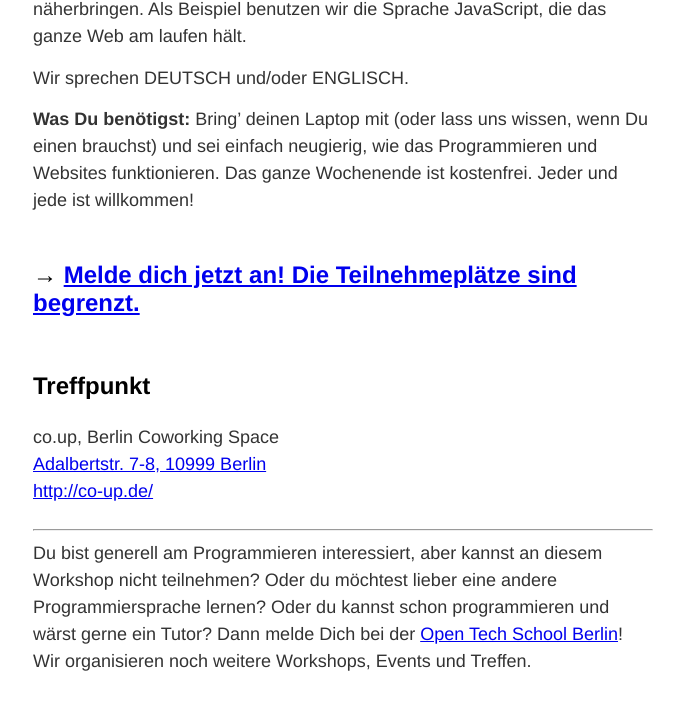
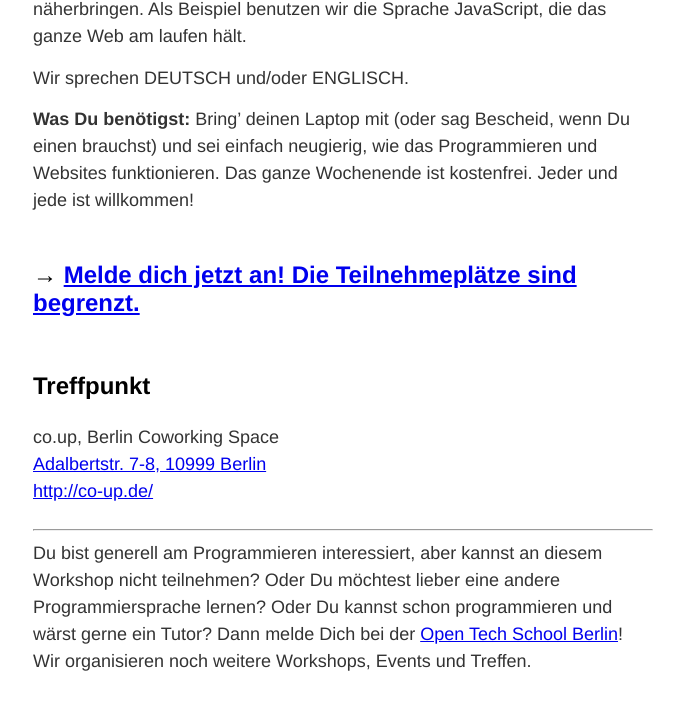
Before and after one commit to OpenTechSchool/python, a Jekyll site: the page built from _posts/2012-07-06-javascript-fuer-absolute-beginner.md, in a window 1280 px wide. Shown: the part 566-1272 px from the top of the page, without its empty margins (297-981 px from the left). Built offline with Jekyll 4.4.1, drawn with Linux system fonts in a browser that asks for light colours.

Commit message:
edits from @fronx

```diff
--- a/_posts/2012-07-06-javascript-fuer-absolute-beginner.md
+++ b/_posts/2012-07-06-javascript-fuer-absolute-beginner.md
@@ -18,7 +18,7 @@ In einem Mitmach-Workshop wollen wir Euch das Programmieren näherbringen. Als B
 
 Wir sprechen DEUTSCH und/oder ENGLISCH.
 
-**Was Du benötigst:** Bring’ deinen Laptop mit (oder lass uns wissen, wenn Du einen brauchst) und sei einfach neugierig, wie das Programmieren und Websites funktionieren. Das ganze Wochenende ist kostenfrei. Jeder und jede ist willkommen!
+**Was Du benötigst:** Bring’ deinen Laptop mit (oder sag Bescheid, wenn Du einen brauchst) und sei einfach neugierig, wie das Programmieren und Websites funktionieren. Das ganze Wochenende ist kostenfrei. Jeder und jede ist willkommen!
 
 ## → [Melde dich jetzt an! Die Teilnehmeplätze sind begrenzt.](https://docs.google.com/spreadsheet/viewform?formkey=dFdOY0NHNDRlc2dIbDF2YW55UWNEYmc6MQ)
 
@@ -30,4 +30,4 @@ co.up, Berlin Coworking Space<br />
 
 --------------------
 
-Du bist generell am Programmieren interessiert, aber kannst an diesem Workshop nicht teilnehmen? Oder du möchtest lieber eine andere Programmiersprache lernen? Oder du kannst schon programmieren und wärst gerne ein Tutor? Dann melde Dich bei der [Open Tech School Berlin](http://opentechschool.org)! Wir organisieren noch weitere Workshops, Events und Treffen.
+Du bist generell am Programmieren interessiert, aber kannst an diesem Workshop nicht teilnehmen? Oder Du möchtest lieber eine andere Programmiersprache lernen? Oder Du kannst schon programmieren und wärst gerne ein Tutor? Dann melde Dich bei der [Open Tech School Berlin](http://opentechschool.org)! Wir organisieren noch weitere Workshops, Events und Treffen.
```
